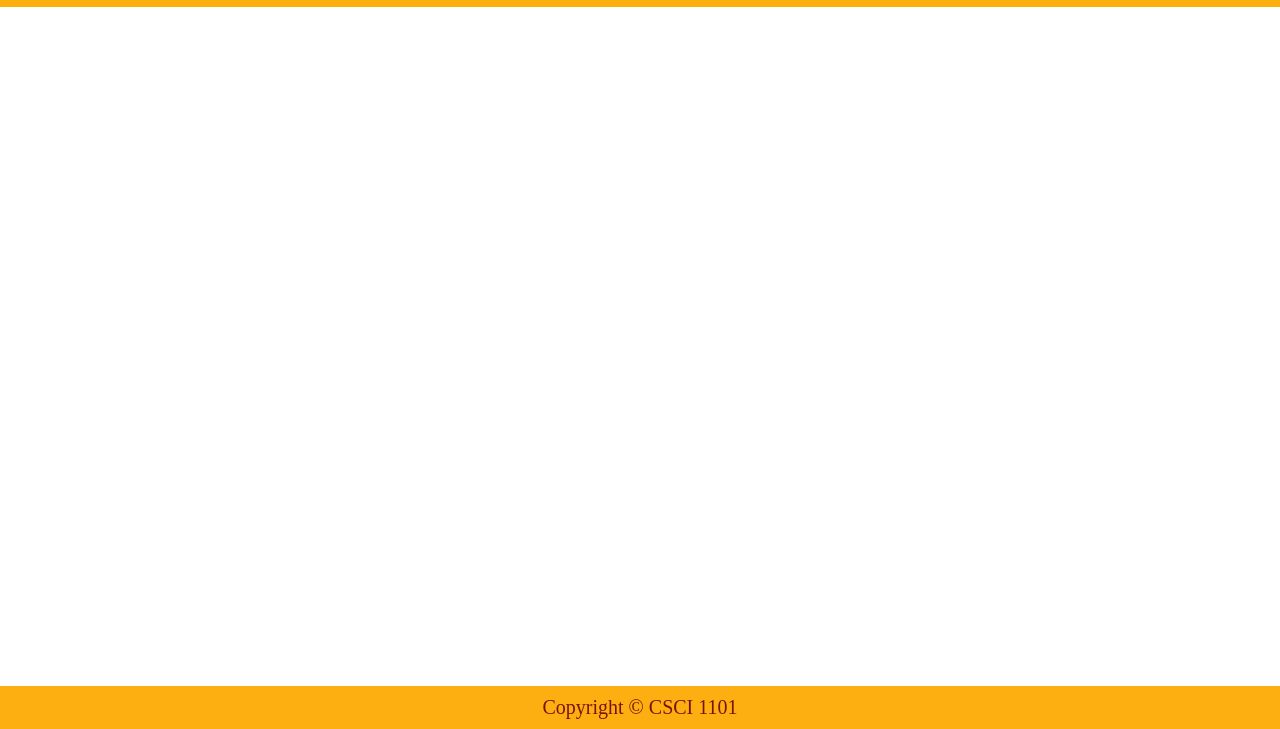
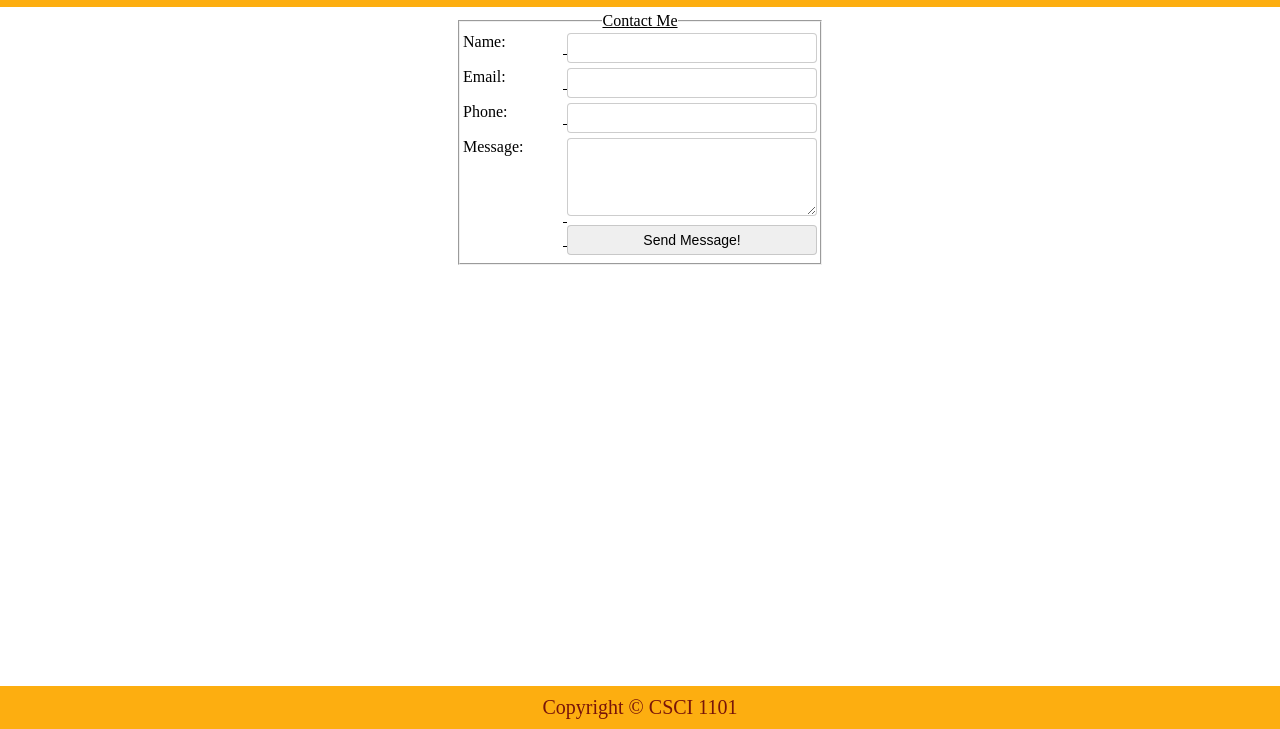
Before and after one commit to almaguerbriana/myPortfolio, a plain HTML site: page contact.html in a window 1280 px wide. Shown: the part 71-800 px from the top of the page. Drawn offline with Linux system fonts and the light colour scheme.

Commit message:
created contact form

```diff
--- a/contact.html
+++ b/contact.html
@@ -3,7 +3,8 @@
     <head>
         <link rel="stylesheet" href="styles.css">
         <link rel="shortcut icon" href="images/icon.png">
-        <title>Projects</title>
+        <title>Contact Me</title>
+        <script src=""contact.js" defer></script>
     </head>
     <body>
         <header>
@@ -24,8 +25,26 @@
         </header>
 
 
-        </div class="content">
+        <div class="content">
+            <form name="contactMe" onsubmit="return validateForm();">
+                <fieldset>
+                    <legend>Contact Me</legend>
+                    <label>Name:</label>
+                    <input name="name" type="text"><br/>
 
+                    <label>Email:</label>
+                    <input name="email" type="email"><br/>
+
+                    <label>Phone:</label>
+                    <input name="phone" type="tel"><br/>
+
+                    <label>Message:</label>
+                    <textarea name="msg" rows="4" cols="50"></textarea><br/>
+
+                    <label></label>
+                    <input type="submit" value="Send Message!">
+                </fieldset>
+            </form>
         </div>
 
         <footer>
--- a/styles.css
+++ b/styles.css
@@ -67,7 +67,6 @@ a:hover{
 
 .content{
     width: 100%;
-    padding-left: 80px;
     padding-bottom: 57px;
     /*background-image: url(images/icon.png);
     background-repeat: no-repeat;
@@ -88,13 +87,13 @@ a:hover{
 
 .content, .abtMeText{
     color: black;
-    text-decoration: underline;
-    padding-left: 15px;
+    text-decoration: underline;;
 }
 
-/*.list-aboutme{
+.list-aboutme{
     list-style-type: lower-roman;
-} */
+    padding-left: 30px;
+}
 
 footer{
     width: 100%;
@@ -121,3 +120,34 @@ footer{
     padding: 3px;
     text-align: center;
 }
+
+.content form{
+    width: fit-content;
+    margin: auto;
+    text-align: left;
+    padding: 5px;
+}
+
+.content legend{
+    text-align: center;
+}
+
+.content fieldset{
+    padding: 3px;
+}
+
+.content label{
+    display: inline-block;
+    vertical-align: top;
+    width: 100px;
+}
+
+.content input, .content textarea{
+    margin-bottom: 5px;
+    width: 250px;
+    padding: 6px;
+    border: 1px solid #bbbb;
+    border-radius: 4px;
+    font-size: 14px;
+    box-sizing: border-box;
+}
```
Also changed, not shown: contact.js (added, +27 -0 lines), experience.html (+3 -4 lines), index.html (+1 -0 lines).
